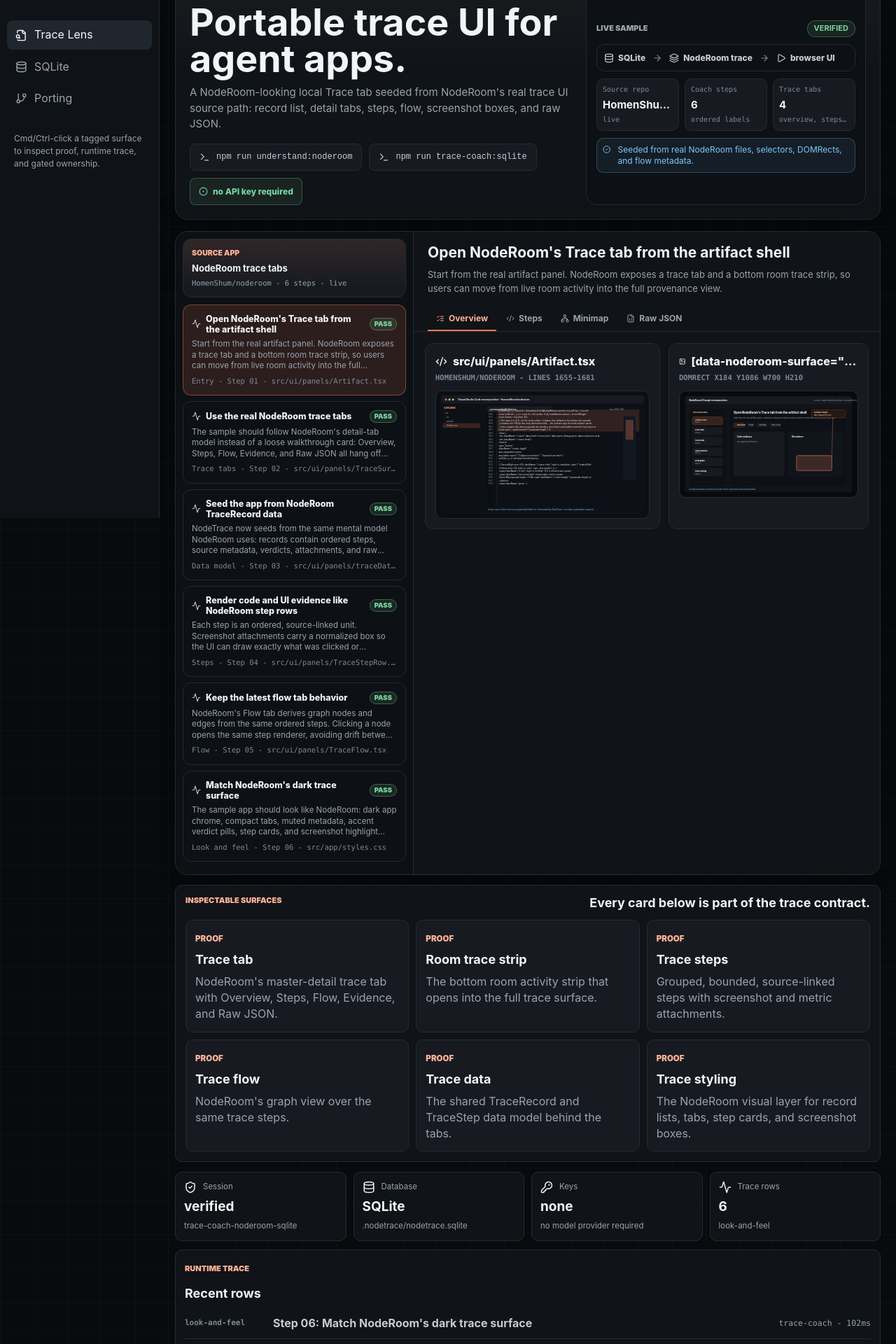
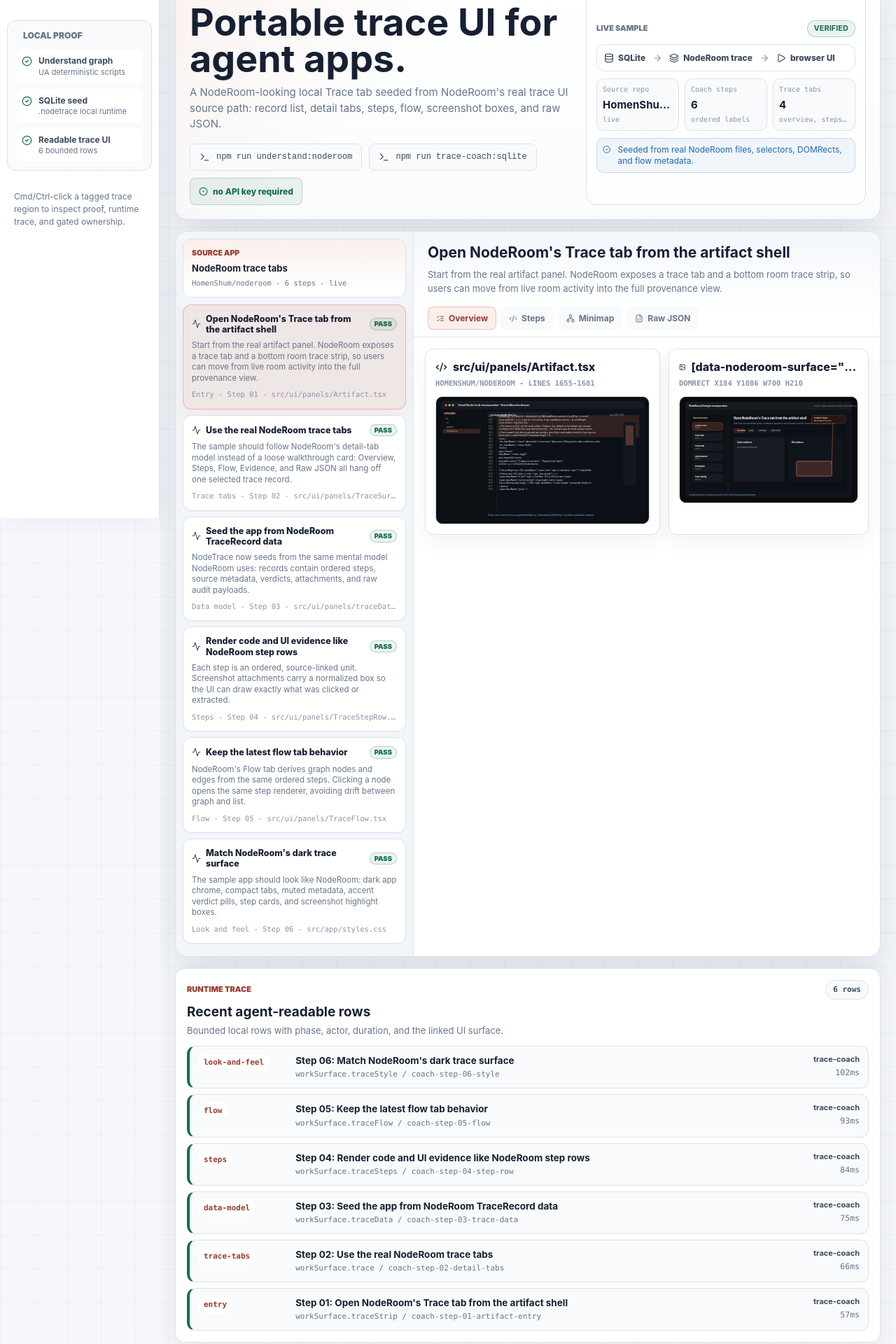
Before and after one commit to HomenShum/nodetrace, a React (Vite) app: page / in a window 1280 px wide. Shown: the part 60-1980 px from the top of the page at 70% size. Built offline with nearby package versions, Linux system fonts and the light colour scheme.

Commit message:
Polish Trace Coach light mode UI

```diff
--- a/src/DemoDashboard.tsx
+++ b/src/DemoDashboard.tsx
@@ -1,5 +1,5 @@
 import { useEffect, useMemo, useState } from "react";
-import { Activity, ArrowRight, CheckCircle2, CircleDot, Code2, Database, FileJson, FileSearch, GitBranch, Image, KeyRound, Layers3, ListChecks, Map, Network, Play, Route, ShieldCheck, Terminal } from "lucide-react";
+import { Activity, ArrowRight, CheckCircle2, CircleDot, Code2, Database, FileJson, Image, KeyRound, Layers3, ListChecks, Map, Network, Play, Route, ShieldCheck, Terminal } from "lucide-react";
 import { DEFAULT_SURFACES, TraceLensPanel, TraceLensProvider, type NodeTraceState, type TraceCoachState, type TraceCoachStep } from "./trace";
 
 type CoachTab = "overview" | "steps" | "flow" | "raw";
@@ -25,6 +25,7 @@
   const [coachTab, setCoachTab] = useState<CoachTab>("overview");
   const latestTrace = state.traces.at(-1);
   const coach = state.coach;
+  const recentTraceRows = useMemo(() => state.traces.slice(-8).reverse(), [state.traces]);
   const activeCoachStep = useMemo(
     () => coach?.steps.find((step) => step.id === activeCoachStepId) ?? coach?.steps.find((step) => step.id === coach.activeStepId) ?? coach?.steps[0],
     [activeCoachStepId, coach],
@@ -54,6 +55,11 @@
     ],
     [coach],
   );
+  const proofSteps = [
+    { label: "Understand graph", detail: "UA deterministic scripts", done: Boolean(coach) },
+    { label: "SQLite seed", detail: ".nodetrace local runtime", done: state.session.status === "verified" },
+    { label: "Readable trace UI", detail: `${state.traces.length} bounded rows`, done: state.traces.length > 0 },
+  ];
 
   return (
     <TraceLensProvider builderCapable={state.builderCapable}>
@@ -66,18 +72,19 @@
               <span>portable trace kit</span>
             </div>
           </div>
-          <nav>
-            <button type="button" className="active">
-              <FileSearch size={17} aria-hidden="true" /> Trace Lens
-            </button>
-            <button type="button">
-              <Database size={17} aria-hidden="true" /> SQLite
-            </button>
-            <button type="button">
-              <GitBranch size={17} aria-hidden="true" /> Porting
-            </button>
-          </nav>
-          <p>Cmd/Ctrl-click a tagged surface to inspect proof, runtime trace, and gated ownership.</p>
+          <div className="railProof" aria-label="Local proof path">
+            <p className="eyebrow">Local proof</p>
+            {proofSteps.map((step) => (
+              <div key={step.label} className="railProofStep" data-done={String(step.done)}>
+                <CheckCircle2 size={15} aria-hidden="true" />
+                <span>
+                  <strong>{step.label}</strong>
+                  <small>{step.detail}</small>
+                </span>
+              </div>
+            ))}
+          </div>
+          <p>Cmd/Ctrl-click a tagged trace region to inspect proof, runtime trace, and gated ownership.</p>
         </aside>
 
         <section className="workspace">
@@ -140,25 +147,30 @@
             />
           ) : null}
 
-          <section className="surfaceBand" aria-label="Inspectable surfaces">
-            <div className="surfaceBandHead">
-              <p className="eyebrow">Inspectable surfaces</p>
-              <h2>Every card below is part of the trace contract.</h2>
-            </div>
-            <div className="surfaceGrid">
-              {state.surfaces.map((surface) => (
-                <article
-                  key={surface.id}
-                  className="surface"
-                  data-nodetrace-surface={surface.id}
-                  data-artifact-id={surface.id === "workSurface.evidenceCarousel" ? "seed-artifact" : undefined}
-                >
-                  <span>{surface.proofAvailable ? "proof" : "context"}</span>
-                  <h2>{surface.label}</h2>
-                  <p>{surface.about}</p>
-                </article>
+          <section className="tracePreview" data-nodetrace-surface="copilot.agentOperationStream">
+            <header className="tracePreviewHead">
+              <div>
+                <p className="eyebrow">Runtime trace</p>
+                <h2>Recent agent-readable rows</h2>
+                <p>Bounded local rows with phase, actor, duration, and the linked UI surface.</p>
+              </div>
+              <span>{state.traces.length} rows</span>
+            </header>
+            <ol className="traceTimeline">
+              {recentTraceRows.map((trace) => (
+                <li key={trace.id} data-element-id={trace.id} data-status={trace.status}>
+                  <span className="tracePhase">{trace.phase}</span>
+                  <span className="traceBody">
+                    <strong>{trace.summary}</strong>
+                    <small>{trace.surfaceId}{trace.elementId ? ` / ${trace.elementId}` : ""}</small>
+                  </span>
+                  <span className="traceMeta">
+                    <b>{trace.actor}</b>
+                    <em>{trace.durationMs}ms</em>
+                  </span>
+                </li>
               ))}
-            </div>
+            </ol>
           </section>
 
           <section className="statusGrid" aria-label="Happy path status">
@@ -170,22 +182,6 @@
                 <small>{detail}</small>
               </article>
             ))}
-          </section>
-
-          <section className="tracePreview" data-nodetrace-surface="copilot.agentOperationStream">
-            <div>
-              <p className="eyebrow">Runtime trace</p>
-              <h2>Recent rows</h2>
-            </div>
-            <ol>
-              {state.traces.slice(-4).reverse().map((trace) => (
-                <li key={trace.id} data-element-id={trace.id}>
-                  <span>{trace.phase}</span>
-                  <strong>{trace.summary}</strong>
-                  <em>{trace.actor} - {trace.durationMs}ms</em>
-                </li>
-              ))}
-            </ol>
           </section>
 
         </section>
--- a/src/styles.css
+++ b/src/styles.css
@@ -1,25 +1,25 @@
 :root {
-  --bg-app: #080a0d;
-  --bg-primary: #101317;
-  --bg-secondary: #171b21;
-  --bg-tertiary: #20262e;
-  --bg-hover: #20262d;
-  --line: #252b33;
-  --line-strong: #333b46;
-  --text-primary: #f2f4f7;
-  --text-secondary: #c6ccd4;
-  --text-muted: #99a3ae;
-  --text-tertiary: #7f8994;
-  --accent-primary: #e87855;
-  --accent-ink: #ffb195;
-  --accent-border: rgba(232, 120, 85, 0.46);
-  --accent-tint: rgba(232, 120, 85, 0.14);
-  --success-ink: #78d39f;
-  --warning-ink: #e5b567;
-  --danger-ink: #f87171;
-  --violet-ink: #a9a7ff;
-  --blue-ink: #7cc7ff;
-  --shadow-elevated: 0 24px 80px rgba(0, 0, 0, 0.42);
+  --bg-app: #f5f7fb;
+  --bg-primary: #ffffff;
+  --bg-secondary: #f8fafc;
+  --bg-tertiary: #eef2f7;
+  --bg-hover: #e9eef6;
+  --line: #dce2ea;
+  --line-strong: #bdc8d6;
+  --text-primary: #172033;
+  --text-secondary: #3d495d;
+  --text-muted: #68758a;
+  --text-tertiary: #8995a6;
+  --accent-primary: #d85f45;
+  --accent-ink: #9b3b2d;
+  --accent-border: rgba(216, 95, 69, 0.34);
+  --accent-tint: rgba(216, 95, 69, 0.1);
+  --success-ink: #16704a;
+  --warning-ink: #9a6a14;
+  --danger-ink: #b42335;
+  --violet-ink: #635bff;
+  --blue-ink: #1f67b1;
+  --shadow-elevated: 0 22px 60px rgba(40, 54, 76, 0.13);
   --font-ui: Inter, ui-sans-serif, system-ui, -apple-system, BlinkMacSystemFont, "Segoe UI", sans-serif;
   --font-mono: "JetBrains Mono", "SFMono-Regular", Consolas, monospace;
   color: var(--text-primary);
@@ -38,8 +38,8 @@
   margin: 0;
   min-width: 320px;
   background:
-    linear-gradient(rgba(255, 255, 255, 0.025) 1px, transparent 1px),
-    linear-gradient(90deg, rgba(255, 255, 255, 0.022) 1px, transparent 1px),
+    linear-gradient(rgba(40, 54, 76, 0.045) 1px, transparent 1px),
+    linear-gradient(90deg, rgba(40, 54, 76, 0.04) 1px, transparent 1px),
     var(--bg-app);
   background-size: 48px 48px;
 }
@@ -64,8 +64,9 @@
   height: 100vh;
   padding: 18px 10px;
   border-right: 1px solid var(--line);
-  background: rgba(16, 19, 23, 0.96);
+  background: rgba(255, 255, 255, 0.92);
   color: var(--text-primary);
+  box-shadow: 8px 0 30px rgba(40, 54, 76, 0.06);
 }
 
 .brand {
@@ -82,7 +83,7 @@
   place-items: center;
   border-radius: 8px;
   background: var(--accent-primary);
-  color: #1d0f08;
+  color: #ffffff;
   font-size: 12px;
   font-weight: 900;
 }
@@ -103,28 +104,48 @@
   line-height: 1.5;
 }
 
-.rail nav {
+.railProof {
   display: grid;
-  gap: 4px;
+  gap: 8px;
+  border: 1px solid var(--line);
+  border-radius: 12px;
+  padding: 12px;
+  background: var(--bg-secondary);
 }
 
-.rail button {
-  display: flex;
-  align-items: center;
-  gap: 10px;
-  width: 100%;
-  border-radius: 8px;
-  padding: 9px 12px;
-  background: transparent;
-  color: var(--text-muted);
-  cursor: pointer;
-  text-align: left;
+.railProof .eyebrow {
+  margin-bottom: 2px;
 }
 
-.rail button.active,
-.rail button:hover {
-  background: var(--bg-hover);
-  color: var(--text-primary);
+.railProofStep {
+  display: flex;
+  align-items: flex-start;
+  gap: 9px;
+  border-radius: 9px;
+  padding: 8px;
+  background: var(--bg-primary);
+  color: var(--text-secondary);
+}
+
+.railProofStep svg {
+  flex: none;
+  margin-top: 2px;
+  color: var(--success-ink);
+}
+
+.railProofStep strong,
+.railProofStep small {
+  display: block;
+}
+
+.railProofStep strong {
+  font-size: 12px;
+}
+
+.railProofStep small {
+  color: var(--text-muted);
+  font-size: 11px;
+  line-height: 1.35;
 }
 
 .workspace {
@@ -144,7 +165,8 @@
   border-radius: 18px;
   padding: 20px;
   background:
-    linear-gradient(180deg, rgba(255, 255, 255, 0.035), transparent 38%),
+    linear-gradient(135deg, rgba(216, 95, 69, 0.08), transparent 34%),
+    linear-gradient(180deg, rgba(255, 255, 255, 0.88), rgba(248, 250, 252, 0.72)),
     var(--bg-primary);
   box-shadow: var(--shadow-elevated);
 }
@@ -214,10 +236,10 @@
   display: inline-flex;
   align-items: center;
   gap: 7px;
-  border: 1px solid rgba(120, 211, 159, 0.28);
+  border: 1px solid rgba(22, 112, 74, 0.24);
   border-radius: 8px;
   padding: 10px 12px;
-  background: rgba(120, 211, 159, 0.09);
+  background: rgba(22, 112, 74, 0.08);
   color: var(--success-ink);
   font-size: 12px;
   font-weight: 800;
@@ -231,7 +253,8 @@
   border: 1px solid var(--line);
   border-radius: 16px;
   padding: 14px;
-  background: #0d1014;
+  background: rgba(255, 255, 255, 0.78);
+  box-shadow: inset 0 1px 0 rgba(255, 255, 255, 0.72);
 }
 
 .launchHead,
@@ -254,10 +277,10 @@
 }
 
 .launchHead strong {
-  border: 1px solid rgba(120, 211, 159, 0.32);
+  border: 1px solid rgba(22, 112, 74, 0.28);
   border-radius: 999px;
   padding: 3px 9px;
-  background: rgba(120, 211, 159, 0.1);
+  background: rgba(22, 112, 74, 0.08);
   color: var(--success-ink);
   font-size: 11px;
   text-transform: uppercase;
@@ -268,6 +291,7 @@
   border: 1px solid var(--line);
   border-radius: 12px;
   padding: 10px;
+  background: var(--bg-primary);
   color: var(--text-tertiary);
 }
 
@@ -317,10 +341,10 @@
 
 .launchCheck {
   align-items: flex-start;
-  border: 1px solid rgba(124, 199, 255, 0.24);
+  border: 1px solid rgba(31, 103, 177, 0.2);
   border-radius: 10px;
   padding: 8px;
-  background: rgba(124, 199, 255, 0.08);
+  background: rgba(31, 103, 177, 0.06);
   color: var(--blue-ink);
   font-size: 12px;
   line-height: 1.35;
@@ -334,11 +358,9 @@
 }
 
 .stat,
-.surface,
-.surfaceBand,
 .tracePreview {
   border: 1px solid var(--line);
-  border-radius: 10px;
+  border-radius: 14px;
   background: var(--bg-primary);
 }
 
@@ -350,7 +372,6 @@
 }
 
 .stat span,
-.surface span,
 .stat small,
 .tracePreview em {
   color: var(--text-muted);
@@ -370,97 +391,125 @@
   white-space: nowrap;
 }
 
-.surfaceGrid {
-  display: grid;
-  grid-template-columns: repeat(3, minmax(0, 1fr));
-  gap: 10px;
+.tracePreview {
+  margin-top: 16px;
+  padding: 16px;
+  box-shadow: 0 12px 36px rgba(40, 54, 76, 0.08);
 }
 
-.surfaceBand {
-  margin-top: 14px;
-  padding: 14px;
-}
-
-.surfaceBandHead {
+.tracePreviewHead {
   display: flex;
-  align-items: end;
+  align-items: flex-start;
   justify-content: space-between;
-  gap: 16px;
+  gap: 18px;
   margin-bottom: 12px;
 }
 
-.surfaceBandHead h2 {
-  max-width: 620px;
-  margin: 0;
+.tracePreviewHead h2 {
+  margin: 3px 0 4px;
   color: var(--text-primary);
-  font-size: 18px;
-  line-height: 1.25;
-  text-align: right;
-}
-
-.surface {
-  min-height: 116px;
-  padding: 13px;
-  background: var(--bg-secondary);
-}
-
-.surface span {
-  color: var(--accent-ink);
-  font-weight: 900;
-  text-transform: uppercase;
-}
-
-.surface h2,
-.tracePreview h2 {
-  margin: 7px 0;
-  color: var(--text-primary);
-  font-size: 18px;
+  font-size: 19px;
   letter-spacing: 0;
 }
 
-.surface p {
+.tracePreviewHead p:not(.eyebrow) {
   margin: 0;
   color: var(--text-muted);
+  font-size: 13px;
 }
 
-.tracePreview {
-  margin-top: 12px;
-  padding: 13px;
+.tracePreviewHead > span {
+  flex: none;
+  border: 1px solid var(--line);
+  border-radius: 999px;
+  padding: 5px 10px;
+  background: var(--bg-secondary);
+  color: var(--text-secondary);
+  font-family: var(--font-mono);
+  font-size: 11px;
+  font-weight: 800;
 }
 
-.tracePreview ol {
+.traceTimeline {
   display: grid;
-  gap: 0;
+  gap: 8px;
   margin: 8px 0 0;
   padding: 0;
   list-style: none;
 }
 
-.tracePreview li {
+.traceTimeline li {
   display: grid;
-  grid-template-columns: 116px 1fr auto;
-  gap: 10px;
-  align-items: center;
-  border-bottom: 1px solid var(--line);
-  padding: 10px 0;
+  grid-template-columns: minmax(108px, 0.18fr) minmax(0, 1fr) minmax(96px, auto);
+  gap: 14px;
+  align-items: start;
+  border: 1px solid var(--line);
+  border-left: 4px solid var(--accent-primary);
+  border-radius: 12px;
+  padding: 11px 12px;
+  background: var(--bg-secondary);
 }
 
-.tracePreview li span {
-  color: var(--text-tertiary);
+.traceTimeline li[data-status="ok"] {
+  border-left-color: var(--success-ink);
+}
+
+.tracePhase {
+  display: inline-flex;
+  width: fit-content;
+  border-radius: 999px;
+  padding: 4px 8px;
+  background: var(--bg-primary);
+  color: var(--accent-ink);
   font-family: var(--font-mono);
   font-size: 11px;
   font-weight: 800;
+  white-space: nowrap;
 }
 
-.tracePreview li strong {
+.traceBody {
+  display: grid;
+  min-width: 0;
+  gap: 3px;
+}
+
+.traceBody strong {
   min-width: 0;
   overflow: hidden;
-  color: var(--text-secondary);
+  color: var(--text-primary);
+  font-size: 13.5px;
+  line-height: 1.35;
   text-overflow: ellipsis;
   white-space: nowrap;
 }
 
-.tracePreview em {
+.traceBody small {
+  overflow: hidden;
+  color: var(--text-muted);
+  font-family: var(--font-mono);
+  font-size: 11px;
+  text-overflow: ellipsis;
+  white-space: nowrap;
+}
+
+.traceMeta {
+  display: grid;
+  justify-items: end;
+  gap: 2px;
+  color: var(--text-muted);
+  font-size: 11px;
+}
+
+.traceMeta b,
+.traceMeta em {
+  font-style: normal;
+}
+
+.traceMeta b {
+  color: var(--text-secondary);
+}
+
+.traceMeta em {
   font-style: normal;
   font-family: var(--font-mono);
 }
@@ -468,7 +517,7 @@
 .coachPanel {
   display: grid;
   grid-template-columns: minmax(286px, 340px) minmax(0, 1fr);
-  min-height: 780px;
+  min-height: 700px;
   margin-top: 16px;
   overflow: hidden;
   border: 1px solid var(--line);
@@ -481,7 +530,7 @@
   min-width: 0;
   overflow: auto;
   border-right: 1px solid var(--line);
-  background: #0d1014;
+  background: #f2f5f9;
   padding: 10px;
 }
 
@@ -493,8 +542,8 @@
   border-radius: 12px;
   padding: 12px;
   background:
-    linear-gradient(180deg, rgba(232, 120, 85, 0.12), transparent 80%),
-    var(--bg-secondary);
+    linear-gradient(180deg, rgba(216, 95, 69, 0.1), transparent 82%),
+    var(--bg-primary);
 }
 
 .coachSource span {
@@ -519,22 +568,24 @@
 
 .r-tracevu-rec {
   display: grid;
-  gap: 6px;
+  gap: 8px;
   width: 100%;
   margin: 0 0 8px;
   border: 1px solid var(--line);
   border-radius: 12px;
   padding: 12px;
-  background: transparent;
+  background: var(--bg-primary);
   color: var(--text-secondary);
   cursor: pointer;
   text-align: left;
+  box-shadow: 0 1px 0 rgba(40, 54, 76, 0.03);
 }
 
 .r-tracevu-rec[data-on="true"],
 .r-tracevu-rec:hover {
   border-color: var(--accent-border);
   background: var(--accent-tint);
+  box-shadow: 0 10px 24px rgba(216, 95, 69, 0.08);
 }
 
 .r-tracevu-rec-head {
@@ -554,10 +605,10 @@
 }
 
 .r-tracevu-pill {
-  border: 1px solid rgba(120, 211, 159, 0.36);
+  border: 1px solid rgba(22, 112, 74, 0.28);
   border-radius: 999px;
   padding: 1px 6px;
-  background: rgba(120, 211, 159, 0.12);
+  background: rgba(22, 112, 74, 0.08);
   color: var(--success-ink);
   font-size: 9.5px;
   font-weight: 900;
@@ -565,13 +616,10 @@
 }
 
 .r-tracevu-rec-sub {
-  display: -webkit-box;
   overflow: hidden;
   color: var(--text-muted);
   font-size: 11.5px;
   line-height: 1.35;
-  -webkit-box-orient: vertical;
-  -webkit-line-clamp: 3;
 }
 
 .r-tracevu-rec-meta {
@@ -594,7 +642,9 @@
   flex: none;
   border-bottom: 1px solid var(--line);
   padding: 18px 20px 0;
-  background: var(--bg-primary);
+  background:
+    linear-gradient(180deg, rgba(31, 103, 177, 0.05), transparent 78%),
+    var(--bg-primary);
 }
 
 .r-tracevu-detail-head strong {
@@ -614,16 +664,18 @@
 
 .r-tracevu-tabs {
   display: flex;
-  gap: 2px;
+  gap: 6px;
+  padding-bottom: 10px;
 }
 
 .r-tracevu-tabs button {
   display: inline-flex;
   align-items: center;
   gap: 6px;
-  padding: 8px 12px;
-  border-bottom: 2px solid transparent;
-  background: transparent;
+  border: 1px solid transparent;
+  border-radius: 8px;
+  padding: 7px 11px;
+  background: var(--bg-secondary);
   color: var(--text-muted);
   cursor: pointer;
   font-size: 12px;
@@ -631,7 +683,8 @@
 }
 
 .r-tracevu-tabs button[data-on="true"] {
-  border-bottom-color: var(--accent-primary);
+  border-color: var(--accent-border);
+  background: var(--accent-tint);
   color: var(--accent-ink);
 }
 
@@ -656,8 +709,9 @@
   min-width: 0;
   border: 1px solid var(--line);
   border-radius: 12px;
-  background: var(--bg-secondary);
+  background: var(--bg-primary);
   padding: 14px;
+  box-shadow: 0 10px 28px rgba(40, 54, 76, 0.06);
 }
 
 .paneTitle {
@@ -693,8 +747,8 @@
   border: 1px solid var(--line);
   border-radius: 8px;
   padding: 12px;
-  background: #0d1117;
-  color: #e5eaf0;
+  background: #10151f;
+  color: #e8edf5;
   font-family: var(--font-mono);
   font-size: 11px;
   line-height: 1.58;
@@ -707,7 +761,7 @@
   margin-top: 10px;
   border: 1px solid var(--line);
   border-radius: 10px;
-  background: #0d1117;
+  background: #111827;
   object-fit: contain;
 }
 
@@ -727,7 +781,7 @@
   margin-top: 10px;
   border: 1px solid var(--line);
   border-radius: 8px;
-  background: #0d1117;
+  background: var(--bg-secondary);
 }
 
 .captureChrome {
@@ -751,7 +805,7 @@
   background:
     linear-gradient(90deg, rgba(153, 163, 174, 0.09) 1px, transparent 1px),
     linear-gradient(rgba(153, 163, 174, 0.09) 1px, transparent 1px),
-    #10151b;
+    #f8fafc;
   background-size: 28px 28px;
 }
 
@@ -769,8 +823,8 @@
   position: absolute;
   border: 2px solid var(--accent-primary);
   border-radius: 5px;
-  background: rgba(232, 120, 85, 0.18);
-  box-shadow: 0 0 0 999px rgba(0, 0, 0, 0.16);
+  background: rgba(216, 95, 69, 0.16);
+  box-shadow: 0 0 0 999px rgba(40, 54, 76, 0.08);
 }
 
 .r-tracevu-groups {
@@ -782,14 +836,15 @@
 .r-tracevu-group {
   overflow: hidden;
   border: 1px solid var(--line);
-  border-radius: 10px;
+  border-radius: 12px;
+  background: var(--bg-primary);
 }
 
 .r-tracevu-group > summary {
   display: flex;
   align-items: center;
   gap: 8px;
-  padding: 9px 12px;
+  padding: 11px 12px;
   cursor: pointer;
   list-style: none;
   background: var(--bg-secondary);
@@ -825,11 +880,11 @@
 .r-tracevu-step {
   display: flex;
   width: 100%;
-  gap: 11px;
+  gap: 12px;
   border: 1px solid var(--line);
-  border-radius: 10px;
-  padding: 10px 12px;
-  background: var(--bg-secondary);
+  border-radius: 12px;
+  padding: 12px;
+  background: var(--bg-primary);
   color: var(--text-secondary);
   cursor: pointer;
   text-align: left;
@@ -843,11 +898,12 @@
 .r-tracevu-step-idx {
   display: grid;
   flex: none;
-  width: 22px;
-  height: 22px;
+  width: 26px;
+  height: 26px;
   place-items: center;
-  border-radius: 6px;
-  background: var(--bg-primary);
+  border: 1px solid rgba(22, 112, 74, 0.2);
+  border-radius: 8px;
+  background: rgba(22, 112, 74, 0.08);
   color: var(--success-ink);
   font-family: var(--font-mono);
   font-size: 11px;
@@ -866,14 +922,14 @@
   align-items: center;
   gap: 5px;
   color: var(--text-primary);
-  font-size: 12.5px;
+  font-size: 13px;
   font-weight: 800;
 }
 
 .r-tracevu-step-detail {
   color: var(--text-muted);
-  font-size: 11.5px;
-  line-height: 1.4;
+  font-size: 12px;
+  line-height: 1.5;
 }
 
 .r-tracevu-metrics {
@@ -905,7 +961,7 @@
   border: 1px solid var(--line);
   border-radius: 8px;
   padding: 7px 9px;
-  background: var(--bg-primary);
+  background: var(--bg-secondary);
   color: var(--text-muted);
   font-size: 12px;
   font-weight: 800;
@@ -939,8 +995,8 @@
   border: 1px solid var(--line);
   border-radius: 10px;
   padding: 14px;
-  background: var(--bg-secondary);
-  color: var(--text-secondary);
+  background: #10151f;
+  color: #e8edf5;
   font: 11px/1.5 var(--font-mono);
   overflow-wrap: anywhere;
   white-space: pre-wrap;
@@ -952,7 +1008,6 @@
   }
 
   .statusGrid,
-  .surfaceGrid,
   .coachOverview {
     grid-template-columns: 1fr;
   }
@@ -987,20 +1042,11 @@
     font-size: 38px;
   }
 
-  .surfaceBandHead {
-    align-items: flex-start;
-    flex-direction: column;
-  }
-
-  .surfaceBandHead h2 {
-    text-align: left;
-  }
-
   .heroStats {
     grid-template-columns: 1fr;
   }
 
-  .tracePreview li {
+  .traceTimeline li {
     grid-template-columns: 1fr;
   }
 
```
Also changed, not shown: public/nodetrace-state.json (+2 -2 lines), scripts/smoke.mjs (+12 -0 lines), public/captures/coach-step-02-detail-tabs-ide.svg, 11 other files (tests, documents, lock files or other folders).
